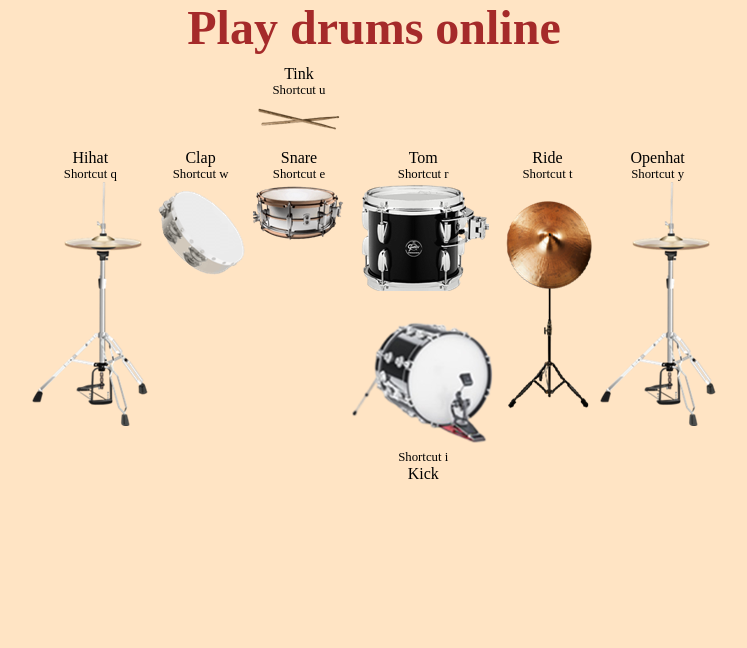
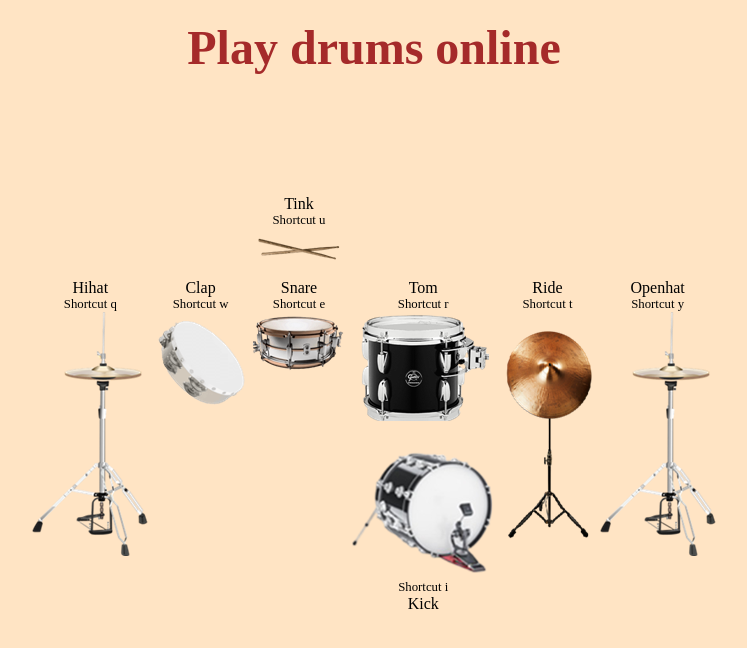
Before and after one commit to amuthaselvi1993/JS-Adv-oppgave3-drumkit, a plain HTML site: page index.html in a window 1280 px wide. Shown: the whole page, without its empty margins (266-1013 px from the left). Drawn offline with Linux system fonts and the light colour scheme; a web font is replaced by a local one.

Commit message:
enhancements

```diff
--- a/style.css
+++ b/style.css
@@ -15,11 +15,12 @@ body {
 h3 {
   font-size: 3em;
   color: brown;
+  padding: 20px;
 }
 #drum-container {
   display: grid;
   width: 100vw;
-  margin-top: 10px;
+  margin-top: 100px;
   margin-bottom: 10px;
   grid-template-columns: 1.5fr repeat(6, 0.5fr) 1.5fr;
   grid-template-rows: 0.5fr 1fr 1fr;
```
